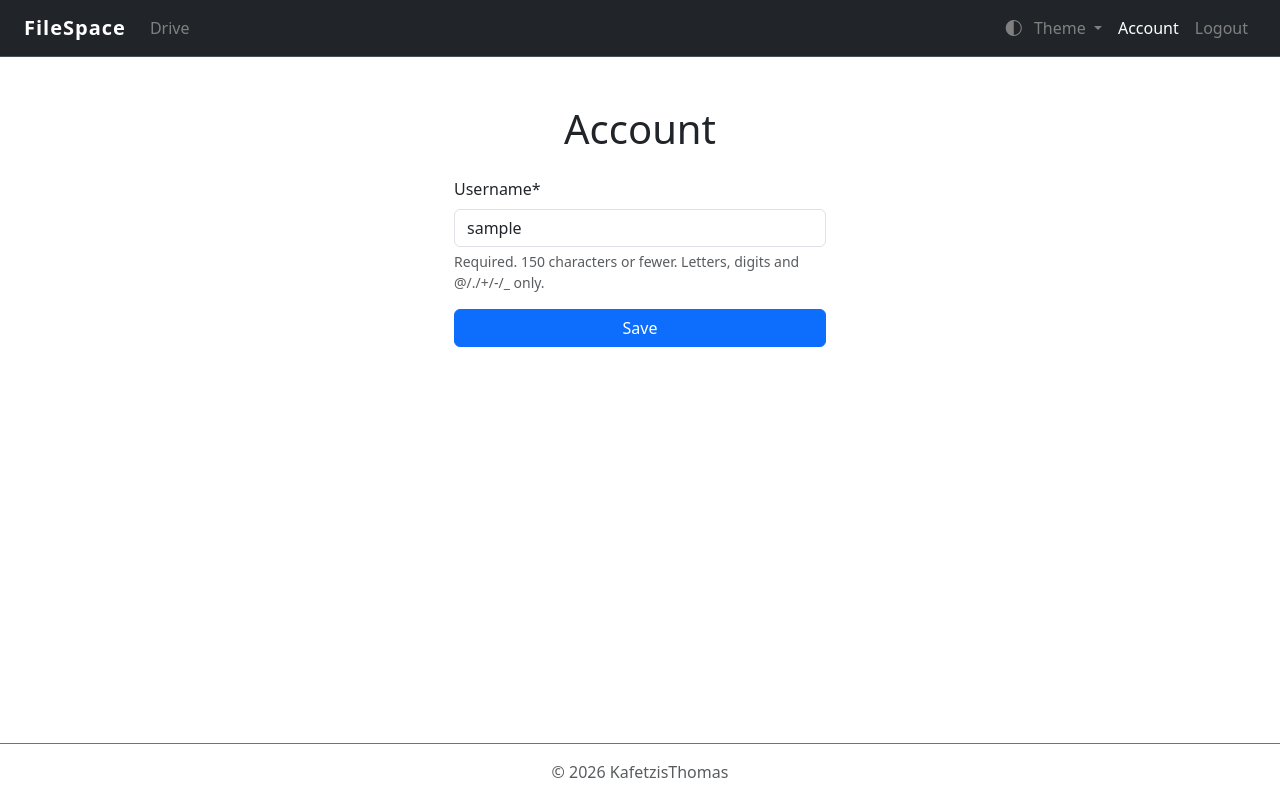
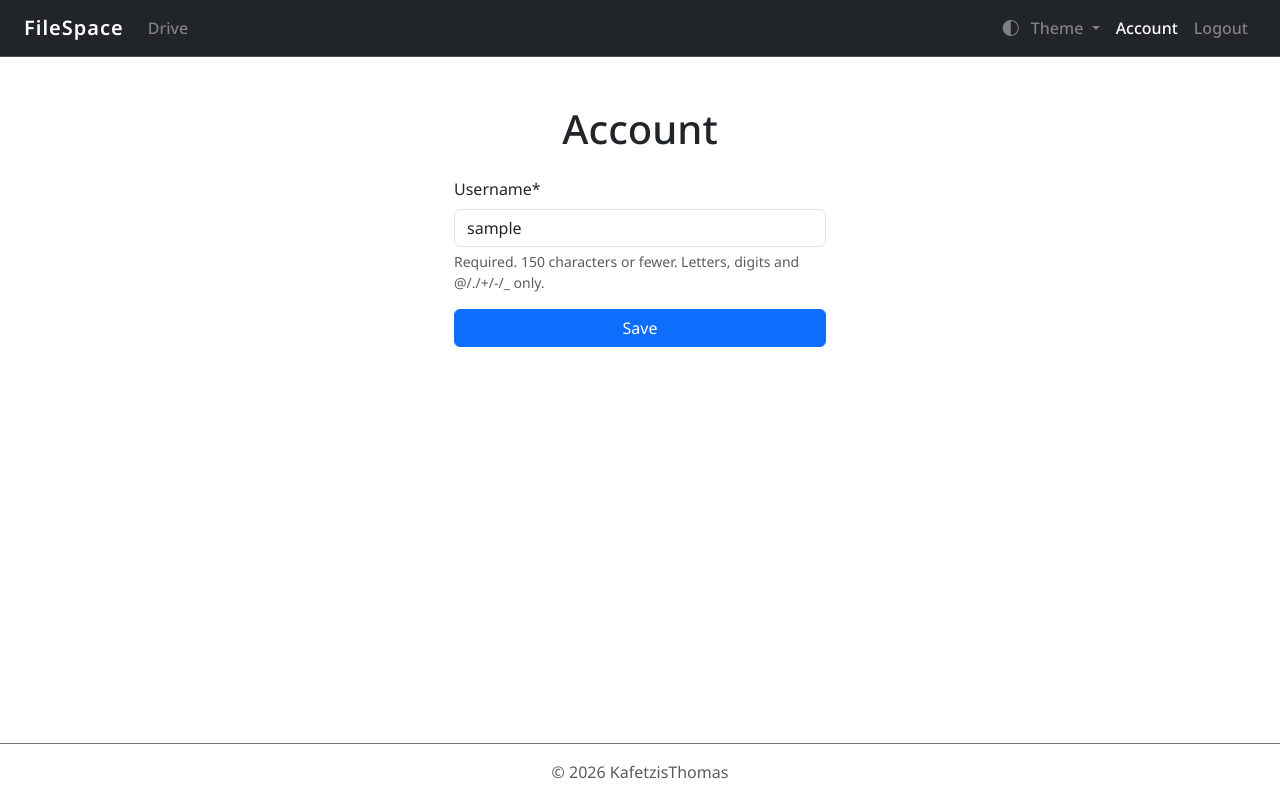
Before and after one commit to KafetzisThomas/FileSpace, a Django app: page /user/account/ in a window 1280 px wide. Run offline with Django 5.2, Linux system fonts and the light colour scheme; the visitor is signed in with stand-in values (Sample User, id 1); some libraries are stand-ins or nearby versions.

Commit message:
Use Noto Sans font

```diff
--- a/static/main.css
+++ b/static/main.css
@@ -1,3 +1,11 @@
+@import url('https://fonts.googleapis.com/css2?family=Lato:ital,wght@0,100;0,300;0,400;0,700;0,900;1,100;1,300;1,400;1,700;1,900&family=Noto+Sans:ital,wght@0,100..900;1,100..900&display=swap');
+
+body {
+  font-family: 'Noto Sans', sans-serif;
+  font-weight: 400;
+  font-style: normal;
+}
+
 .navbar-brand {
   font-weight: 600;
   letter-spacing: 1px;
```
